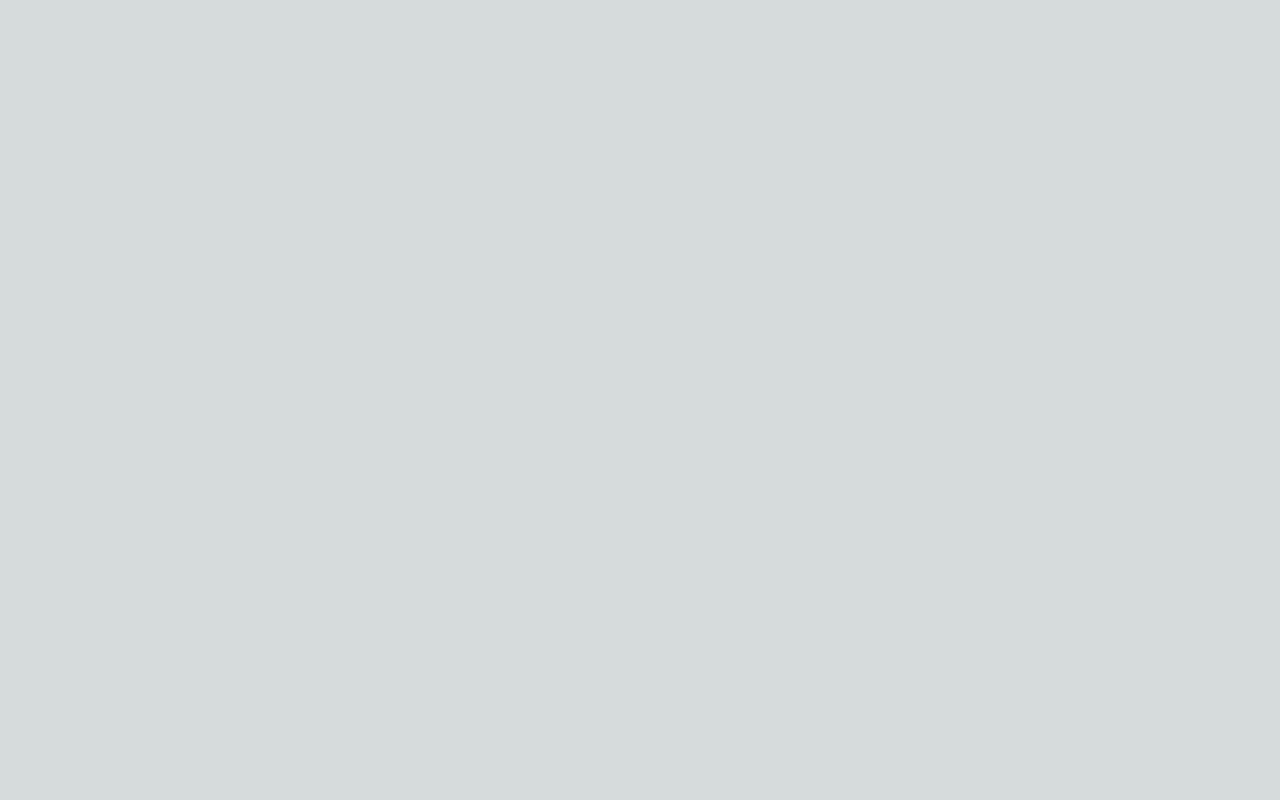
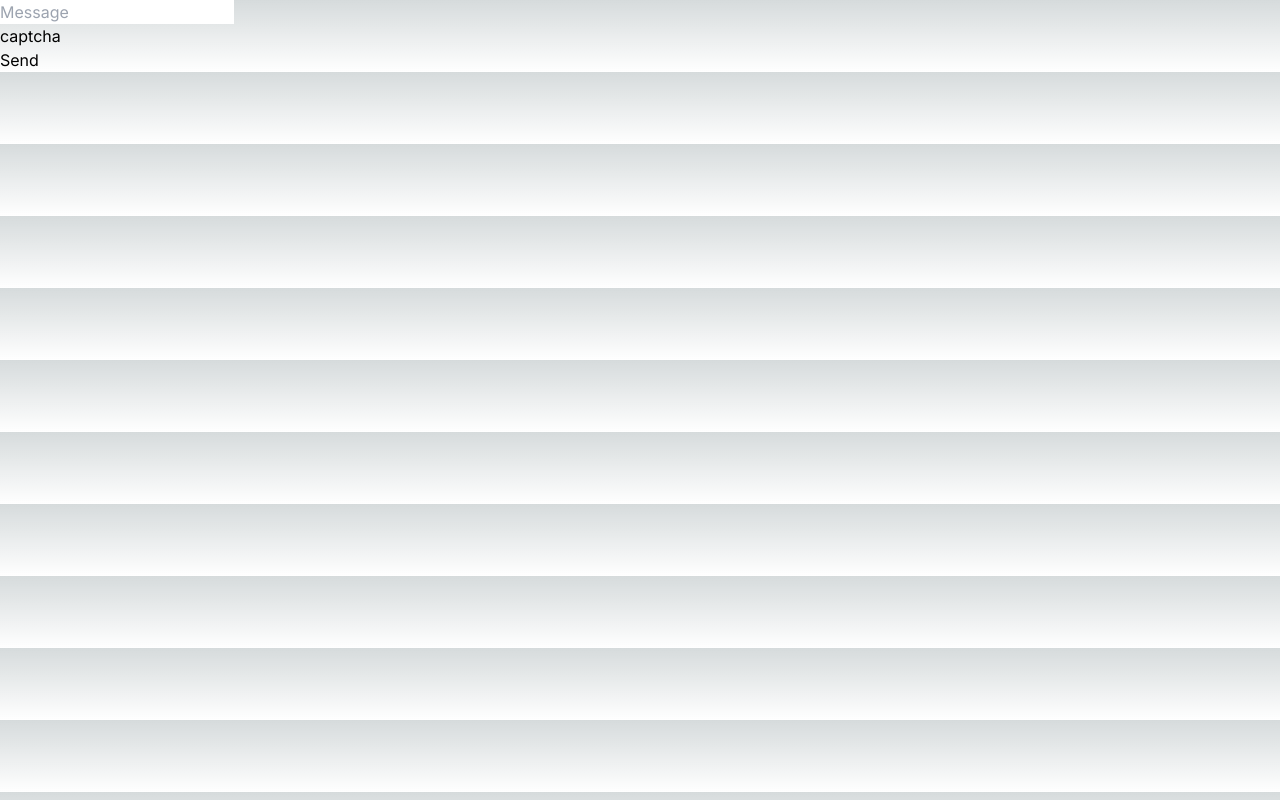
Before and after one commit to Nganga-A/captcha, a Next.js app: page / in a window 1280 px wide. Built offline with nearby package versions, Linux system fonts and the light colour scheme.

Commit message:
Initial html structure

```diff
--- a/src/app/page.tsx
+++ b/src/app/page.tsx
@@ -2,6 +2,10 @@
 
 export default function Home() {
   return (
-    <div></div>
+    <div>
+      <input type="text" placeholder="Message"/>
+      <div>captcha</div>
+      <button>Send</button>
+    </div>
   )
 }
```
